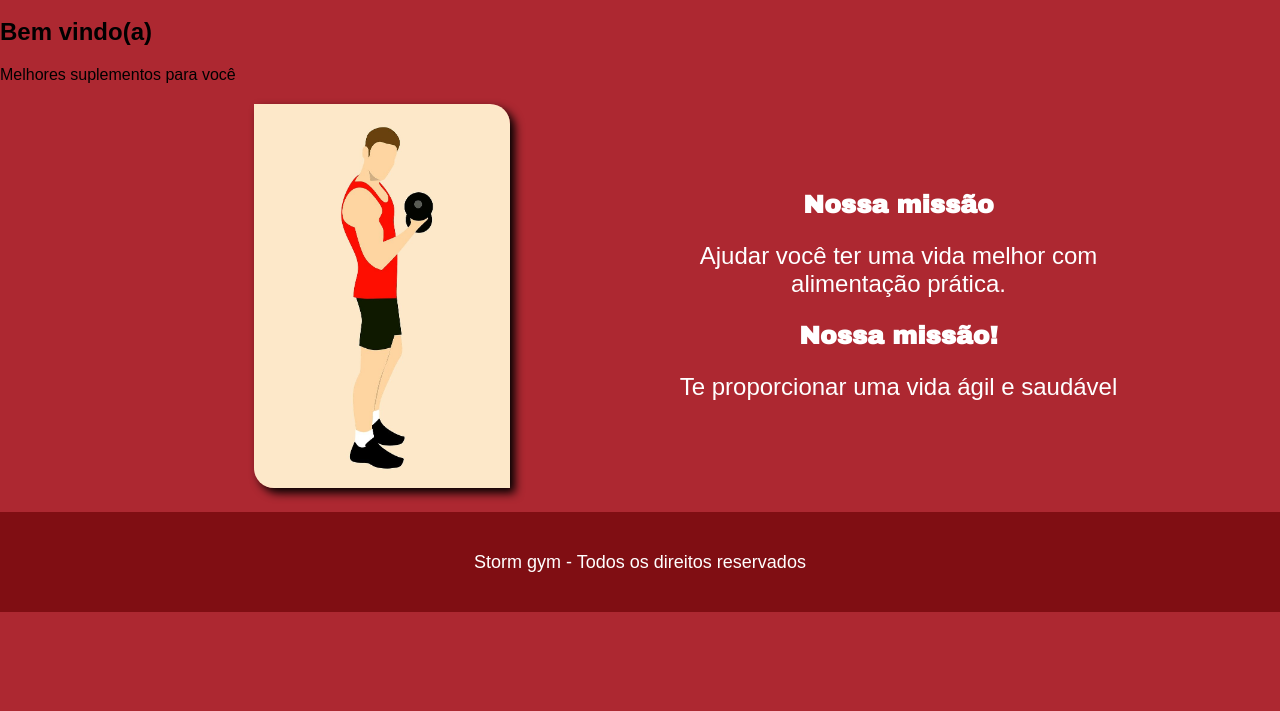
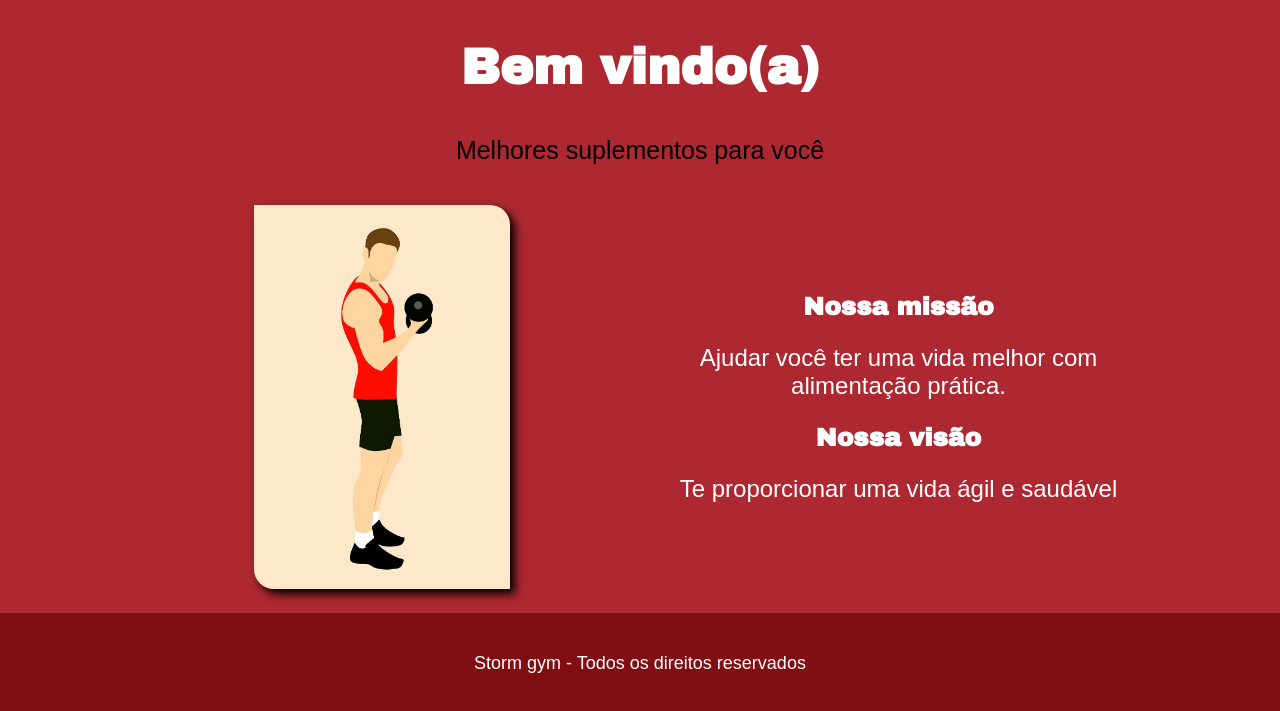
Before and after one commit to gabrielribeirosantos30-dotcom/2025--storm-gym, a plain HTML site: page index.html in a window 1280 px wide. Shown: the part 1054-1765 px from the top of the page. Before the commit the page ends 1666 px from the top, so only its background shows below. Drawn offline with Linux system fonts and the light colour scheme; a web font is replaced by a local one.

Commit message:
Add files via upload

```diff
--- a/index.html
+++ b/index.html
@@ -1,5 +1,6 @@
 <!DOCTYPE html>
 <html lang="pt-br">
+
 <head>
     <meta charset="UTF-8">
     <meta http-equiv="X-UA-Compatible" content="IE=edge">
@@ -7,19 +8,23 @@
     <title>Storm gym</title>
     <link rel="stylesheet" href="style.css">
 </head>
+
 <body>
     <header>
         <div>
-    <img class = "img-logo" src="img/logo.png" alt="">
+            <img class="img-logo" src="img/logo.png" alt="">
         </div>
         <div>
             <ul class="menu">
                 <a href="index.html">
-        <li> Principal </li> </a>
+                    <li> Principal </li>
+                </a>
                 <a href="produtos.html">
-        <li> Produtos </li> </a>
+                    <li> Produtos </li>
+                </a>
                 <a href="">
-        <li> Contato </li> </a>
+                    <li> Contato </li>
+                </a>
             </ul>
         </div>
     </header>
@@ -30,7 +35,7 @@
 
         </section>
 
-<section class="apresntacao">
+        <section class="apresentacao">
             <h2> Bem vindo(a)</h2>
             <p> Melhores suplementos para você</p>
 
@@ -45,7 +50,7 @@
                 <h2>Nossa missão</h2>
                 <p> Ajudar você ter uma vida melhor com alimentação prática. </p>
 
-    <h2>Nossa missão!</h2>
+                <h2>Nossa visão</h2>
                 <p>Te proporcionar uma vida ágil e saudável</p>
             </div>
 
@@ -58,4 +63,5 @@
 
 
 </body>
+
 </html>
```
Lines whose indentation alone changed are shown as unchanged.
